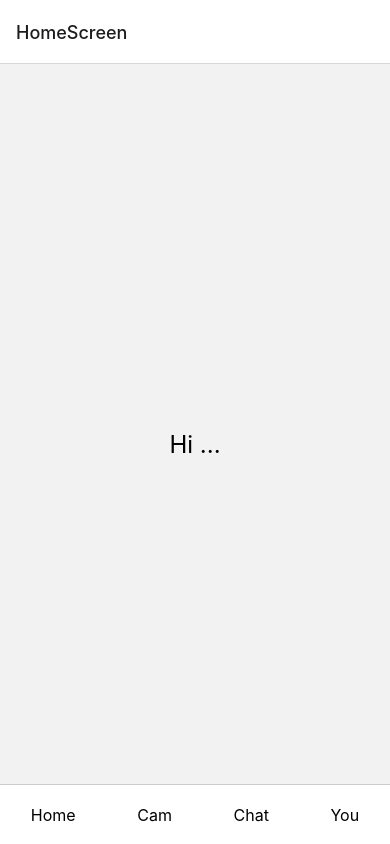
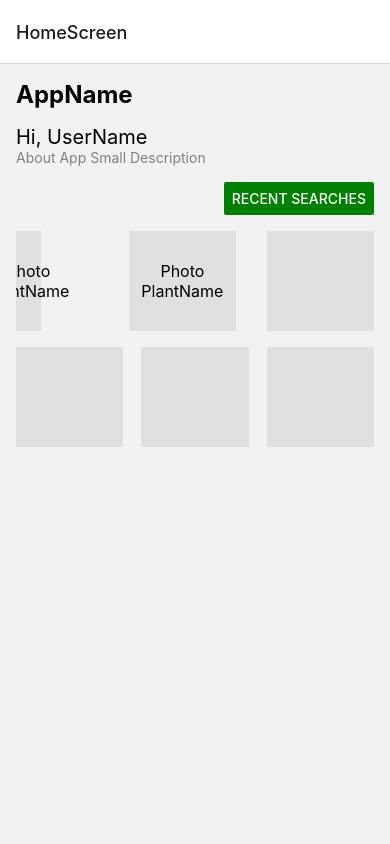
Before and after one commit to deepika0211/Agri-Doc, a React Native app: screen /HomeScreen in a window 390 px wide. Built offline with nearby package versions, Linux system fonts and the light colour scheme.

Commit message:
added home screens

```diff
--- a/App.js
+++ b/App.js
@@ -6,8 +6,10 @@ import { createNativeStackNavigator } from '@react-navigation/native-stack';
 import LoginScreen from './screens/LoginScreen';
 import SignupScreen from './screens/SignupScreen';
 import CamScreen from './screens/CamScreen';
-import HomeScreen from './screens/HomeScreen';
+import HomeScreen from './screens/Home/HomeScreen';
 import OutputScreen from './screens/OutputScreen';
+import RecentSearchScreen from './screens/Home/RecentSearchScreen';
+import PlantDetailScreen from './screens/Home/PlantDetailScreen';
 
 const Stack = createNativeStackNavigator();
 
@@ -20,7 +22,8 @@ export default function App() {
         <Stack.Screen name="Signup" component={SignupScreen} options={{headerShown:false}} />
         <Stack.Screen name="CamScreen" component={CamScreen} />
         <Stack.Screen name ="OutputScreen" component = {OutputScreen}/>
-
+        <Stack.Screen name ="RecentSearchScreen" component = {RecentSearchScreen}/>
+        <Stack.Screen name ="PlantDetailScreen" component = {PlantDetailScreen}/>
         {/* other screens */}
       </Stack.Navigator>
     </NavigationContainer>
--- /dev/null
+++ b/screens/Home/HomeScreen.js
@@ -0,0 +1,95 @@
+import React from 'react';
+import { StyleSheet, Text, View, Button, ScrollView, Pressable } from 'react-native';
+
+export default function HomeScreen({navigation}) {
+  return (
+    <View style={styles.container}>
+      {/* Header Section */}
+      <View style={styles.header}>
+        <Text style={styles.appName}>AppName</Text>
+      </View>
+
+      {/* Welcome Section */}
+      <View style={styles.welcomeSection}>
+        <Text style={styles.greeting}>Hi, UserName</Text>
+        <Text style={styles.description}>About App Small Description</Text>
+      </View>
+
+      {/* Recent Searches Button */}
+      <View style={styles.recentSearches}>
+        <Button
+        title="Recent Searches"
+        onPress={() => navigation.navigate('RecentSearchScreen')}
+        color='green' />
+      </View>
+
+      {/* Categories Section */}
+      <ScrollView contentContainerStyle={styles.categories}>
+        <View style={styles.categoryRow}>
+        <Pressable onPress = {()=> navigation.navigate('PlantDetailScreen')} >
+          <View style={styles.category}>
+            <Text style={styles.categoryText}>Photo</Text>
+            <Text style={styles.categoryText}>PlantName</Text>
+          </View>
+        </Pressable>
+          <View style={styles.category}>
+            <Text style={styles.categoryText}>Photo</Text>
+            <Text style={styles.categoryText}>PlantName</Text>
+          </View>
+          <View style={styles.category} />
+        </View>
+        <View style={styles.categoryRow}>
+          <View style={styles.category} />
+          <View style={styles.category} />
+          <View style={styles.category} />
+        </View>
+      </ScrollView>
+    </View>
+  );
+}
+
+const styles = StyleSheet.create({
+  container: {
+    flex: 1,
+    padding: 16,
+  },
+  header: {
+    marginBottom: 16,
+  },
+  appName: {
+    fontSize: 24,
+    fontWeight: 'bold',
+  },
+  welcomeSection: {
+    marginBottom: 16,
+  },
+  greeting: {
+    fontSize: 20,
+  },
+  description: {
+    fontSize: 14,
+    color: 'gray',
+  },
+  recentSearches: {
+    alignItems: 'flex-end',
+    marginBottom: 16,
+  },
+  categories: {
+    flexGrow: 1,
+  },
+  categoryRow: {
+    flexDirection: 'row',
+    justifyContent: 'space-between',
+    marginBottom: 16,
+  },
+  category: {
+    width: '30%',
+    height: 100,
+    backgroundColor: '#e0e0e0',
+    justifyContent: 'center',
+    alignItems: 'center',
+  },
+  categoryText: {
+    fontSize: 16,
+  },
+});
--- /dev/null
+++ b/screens/Home/PlantDetailScreen.js
@@ -0,0 +1,12 @@
+import { View, Text } from 'react-native'
+import React from 'react'
+
+const PlantDetailScreen = () => {
+  return (
+    <View>
+      <Text>PlantDetailScreen</Text>
+    </View>
+  )
+}
+
+export default PlantDetailScreen
--- /dev/null
+++ b/screens/Home/RecentSearchScreen.js
@@ -0,0 +1,12 @@
+import { View, Text } from 'react-native'
+import React from 'react'
+
+const RecentSearchScreen = () => {
+  return (
+    <View>
+      <Text>RecentSearchesScreen</Text>
+    </View>
+  )
+}
+
+export default RecentSearchScreen
--- a/screens/HomeScreen.js
+++ /dev/null
@@ -1,27 +0,0 @@
-import React from 'react';
-import { View, Text, StyleSheet,StatusBar } from 'react-native';
-import NavigationBar from './NavigationBar';
-
-const HomeScreen = () => {
-    return (
-        <View style={styles.container}>
-            <Text style={styles.greeting}>Hi ...</Text>
-            <NavigationBar />
-            <StatusBar/>
-        </View>
-    );
-}
-
-const styles = StyleSheet.create({
-    container: {
-        flex: 1,
-        justifyContent: 'center',
-        alignItems: 'center',
-    },
-    greeting: {
-        fontSize: 24,
-        marginBottom: 20,
-    },
-});
-
-export default HomeScreen;
```
